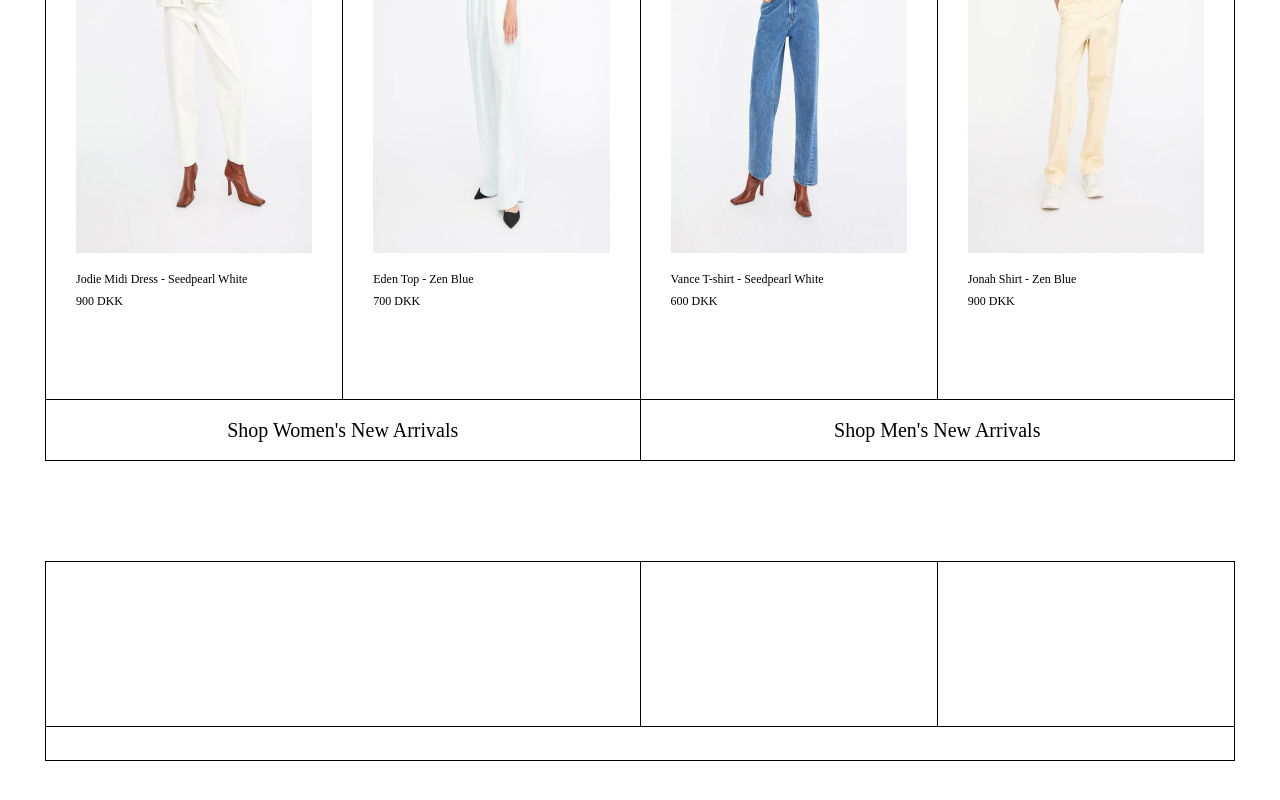
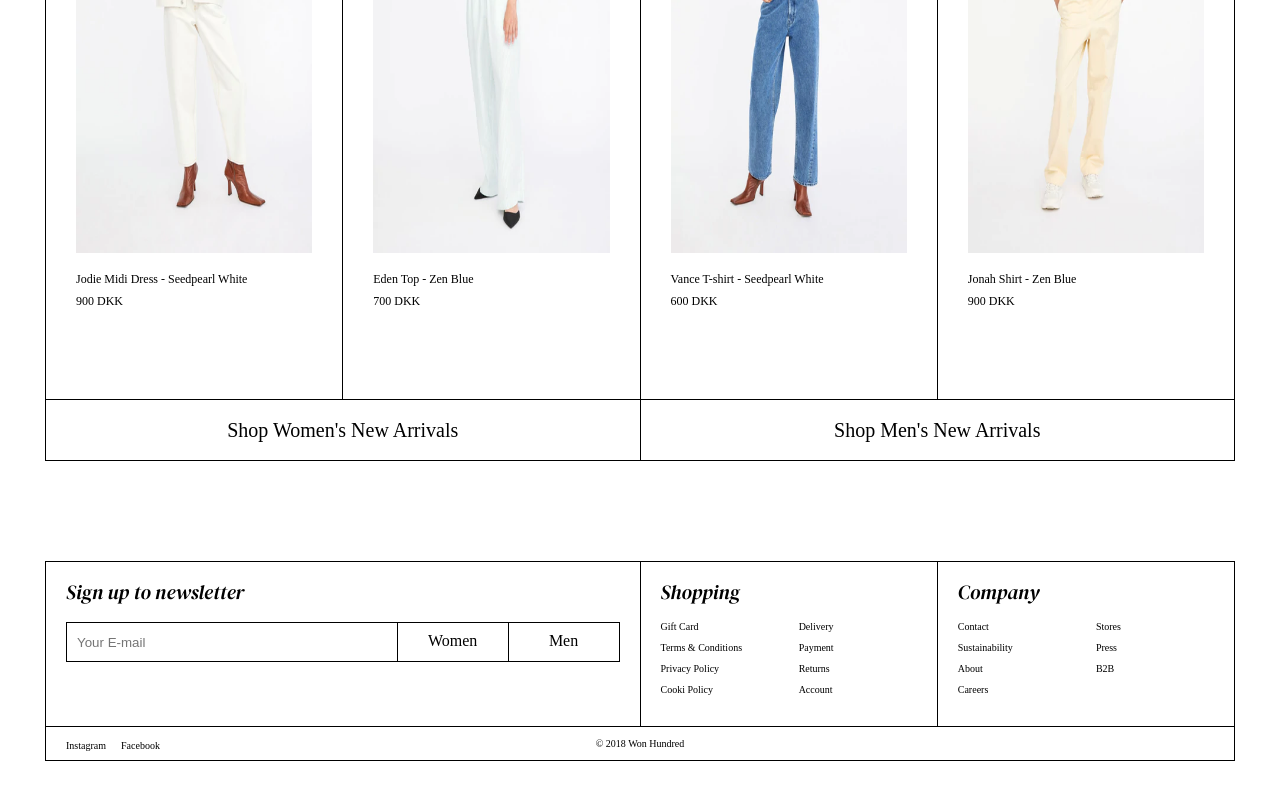
Before and after one commit to rosenrose/scss-masterclass, a website: page won.html in a window 1280 px wide. Shown: the part 1468-2268 px from the top of the page. Drawn offline with Linux system fonts and the light colour scheme; a web font is replaced by a local one.

Commit message:
won footer

```diff
--- a/src/scss/_elements.scss
+++ b/src/scss/_elements.scss
@@ -17,3 +17,14 @@
     background-color: black;
   }
 }
+
+%gridBorder {
+  gap: 1px;
+  border: 1px solid black;
+  background-color: black;
+}
+%gridBorderChild {
+  width: 100%;
+  height: 100%;
+  background-color: white;
+}
--- a/src/scss/won.scss
+++ b/src/scss/won.scss
@@ -1,4 +1,5 @@
 @import "_variables";
+@import "_elements";
 @import url("https://fonts.googleapis.com/css2?family=B612+Mono&family=DM+Serif+Display:ital@1&display=swap");
 
 body {
@@ -14,18 +15,14 @@ header {
 
   nav {
     ul {
-      background-color: black;
+      @extend %gridBorder;
       display: grid;
       grid-template-columns: repeat(4, 1fr);
       grid-template-rows: repeat(2, 60px);
-      gap: 1px;
-      border: 1px solid black;
       // padding: 1px;
 
       li {
-        width: 100%;
-        height: 100%;
-        background-color: white;
+        @extend %gridBorderChild;
         display: flex;
         justify-content: center;
         align-items: center;
@@ -75,18 +72,14 @@ main {
   }
 
   .product__wrapper {
+    @extend %gridBorder;
     display: grid;
     grid-template-columns: repeat(4, 1fr);
     grid-template-rows: 80vh auto;
-    background-color: black;
-    gap: 1px;
-    border: 1px solid black;
 
     .product,
     .arrivals__category {
-      width: 100%;
-      height: 100%;
-      background-color: white;
+      @extend %gridBorderChild;
     }
 
     .product {
@@ -119,22 +112,76 @@ main {
 footer {
   height: 200px;
   margin: 100px 0;
+  @extend %gridBorder;
   display: grid;
   grid-template-columns: repeat(4, 1fr);
   grid-template-rows: 5fr 1fr;
-  gap: 1px;
-  background-color: black;
-  border: 1px solid black;
 
-  div {
-    width: 100%;
-    height: 100%;
-    background-color: white;
+  & > div {
+    @extend %gridBorderChild;
+    display: flex;
+    flex-direction: column;
+    gap: 20px;
+    padding: 20px;
     &:first-child {
       grid-column: span 2;
     }
-    &:last-child {
-      grid-column: 1 / -1;
+  }
+
+  .footer__bottom {
+    grid-column: 1 / -1;
+    flex-direction: row;
+    padding: 0 20px;
+    justify-content: space-between;
+    align-items: center;
+
+    ul {
+      display: flex;
+      gap: 15px;
+    }
+    & > * {
+      width: 33%;
+      text-align: center;
     }
   }
+
+  .footer__title {
+    font-size: 20px;
+    font-family: "DM Serif Display", monospace;
+  }
+
+  .footer__signup {
+    height: 40px;
+    @extend %gridBorder;
+    display: grid;
+    grid-template-columns: 3fr 1fr 1fr;
+    place-items: center center;
+
+    & > * {
+      @extend %gridBorderChild;
+      padding: 10px;
+    }
+    input {
+      border: none;
+    }
+    span {
+      text-align: center;
+      // display: flex;
+      // justify-content: center;
+      // align-items: center;
+    }
+  }
+
+  .footer__items {
+    height: 100%;
+    display: grid;
+    grid-auto-flow: column;
+    grid-template-columns: repeat(2, 1fr);
+    grid-template-rows: repeat(4, 1fr);
+    column-gap: 20px;
+  }
+
+  .footer__item {
+    font-size: 10px;
+  }
 }
--- a/won.html
+++ b/won.html
@@ -84,10 +84,47 @@
       </section>
     </main>
     <footer>
-      <div></div>
-      <div></div>
-      <div></div>
-      <div></div>
+      <div>
+        <h5 class="footer__title">Sign up to newsletter</h5>
+        <div class="footer__signup">
+          <input type="email" placeholder="Your E-mail"></input>
+          <span>Women</span>
+          <span>Men</span>
+        </div>
+      </div>
+      <div>
+        <h5 class="footer__title">Shopping</h5>
+        <div class="footer__items">
+          <span class="footer__item">Gift Card</span>
+          <span class="footer__item">Terms & Conditions</span>
+          <span class="footer__item">Privacy Policy</span>
+          <span class="footer__item">Cooki Policy</span>
+          <span class="footer__item">Delivery</span>
+          <span class="footer__item">Payment</span>
+          <span class="footer__item">Returns</span>
+          <span class="footer__item">Account</span>
+        </div>
+      </div>
+      <div>
+        <h5 class="footer__title">Company</h5>
+        <div class="footer__items">
+          <span class="footer__item">Contact</span>
+          <span class="footer__item">Sustainability</span>
+          <span class="footer__item">About</span>
+          <span class="footer__item">Careers</span>
+          <span class="footer__item">Stores</span>
+          <span class="footer__item">Press</span>
+          <span class="footer__item">B2B</span>
+        </div>
+      </div>
+      <div class="footer__bottom">
+        <ul>
+          <li><span class="footer__item">Instagram</span></li>
+          <li><span class="footer__item">Facebook</span></li>
+        </ul>
+        <span class="footer__item">&copy; 2018 Won Hundred</span>
+        <span class="footer__item">&nbsp;</span>
+      </div>
     </footer>
   </body>
 </html>
```
Also changed, not shown: dest/css/won.css.
